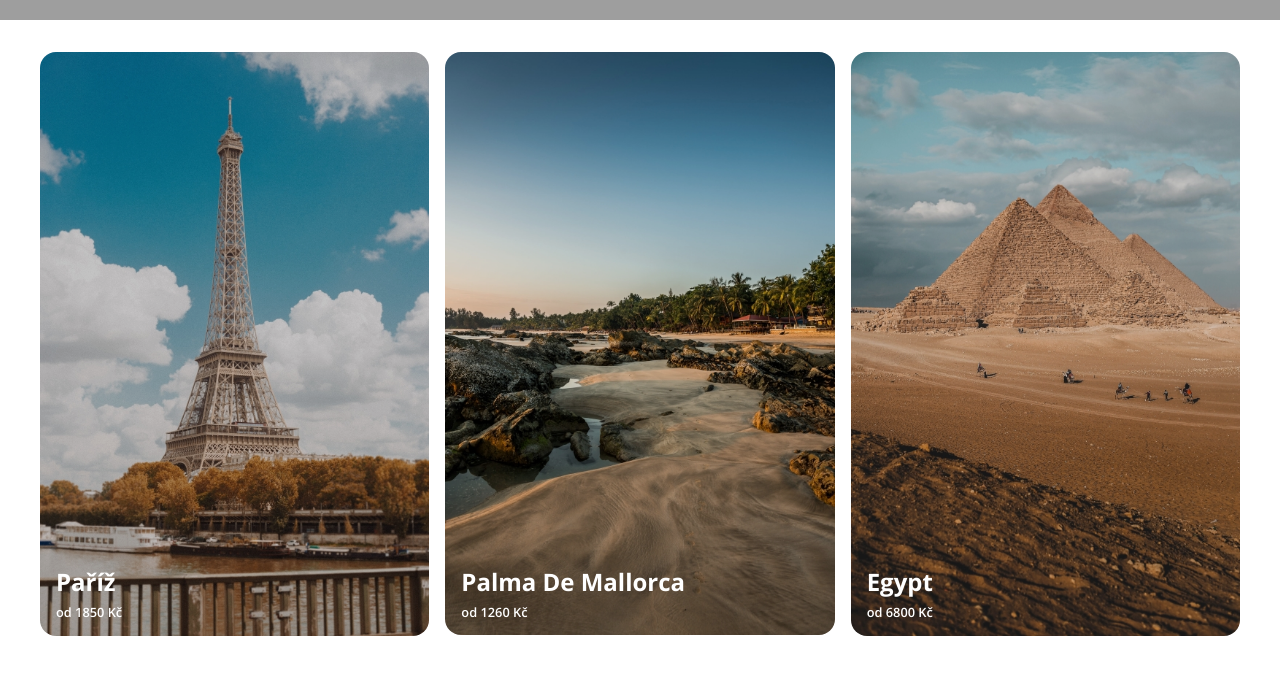
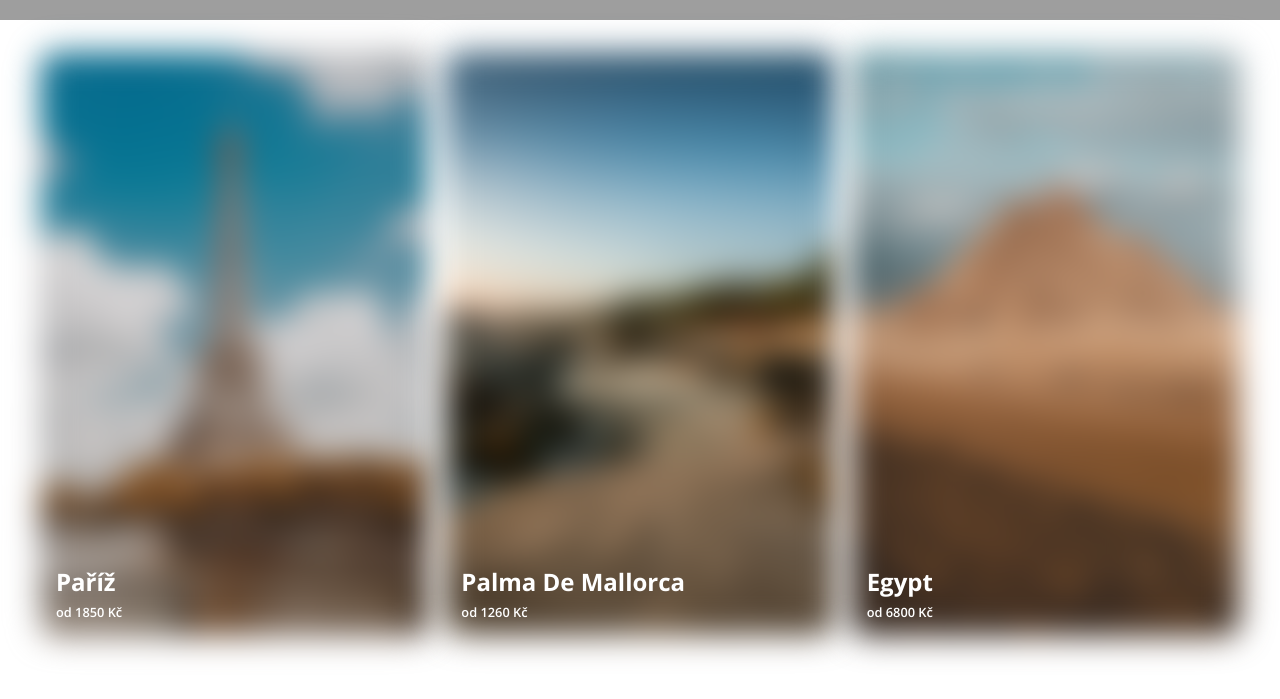
Before and after one commit to pslib-cz/2023-p2a-web-tur-cile-OndrCihula, a plain HTML site: page index.html in a window 1280 px wide. Shown: the part 65-764 px from the top of the page. Drawn offline with nearby package versions, Linux system fonts and the light colour scheme; grey boxes are pictures that could not be loaded.

Commit message:
commit č.489

```diff
--- a/assets/css/style.css
+++ b/assets/css/style.css
@@ -1,9 +1,11 @@
 :root {
     --text-light: #ffffff;
 }
+
 html {
     font-family: 'Open Sans', sans-serif;
 }
+
 .page-header {
     background-image: url(/assets/images/egypt-fullsize.jpg);
     background-size: cover;
@@ -11,6 +13,7 @@ html {
     padding: 1em;
     margin-bottom: 1em;;
 }
+
 .categories {
     max-width: 1200px;
     margin: 0 auto;
@@ -20,6 +23,7 @@ html {
     padding: 1em;
     gap: 1em;
 }
+
 .categories__item {
     position: relative;
     color: inherit;
@@ -27,13 +31,16 @@ html {
     text-decoration: none;
     /* max-height: 80vh; */
 }
+
 .categories__item:hover {
     box-shadow: 0 0 8px 2px #000000;
 }
+
 .categories__item-image {
     filter: brightness(0.9) saturate(1) contrast(1);
     border-radius: 1em;
 }
+
 .categories__item-description {
     padding: 1em;
     color: var(--text-light);
@@ -43,12 +50,16 @@ html {
     left: 0;
     transition: bottom .5s, left .5s, transform .5s;
 }
+
 /* TODO */
 .categories__item:hover .categories__item-description {
     bottom: 50%;
     left: 50%;
     transform: translateY(50%) translateX(-50%);
+}
 
+.categories__item:not(:hover) .categories__item-image {
+    filter: blur(1rem);
 }
 
 /* Global */
@@ -56,13 +67,16 @@ html {
     width: 100%;
     display: block;
 }
+
 figure, h2 {
     margin: 0;
 }
+
 .heading {
     margin: 0.25em 0;
     font-weight: bold;
 }
+
 .heading--h1 {
     text-transform: uppercase;
     font-size: 2em;
```
